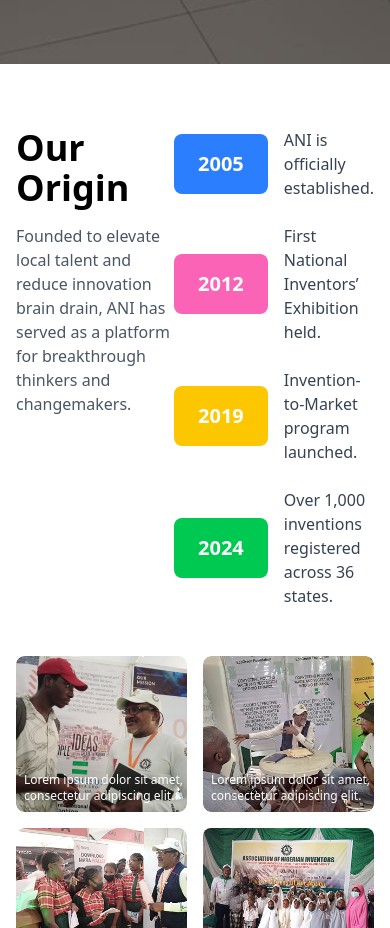
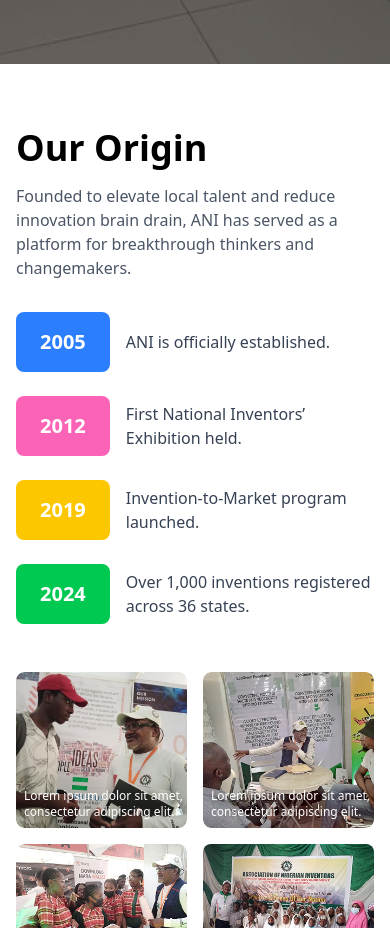
Before and after one commit to Starwox-IT/ANI, a React (Vite) app: page / in a window 390 px wide. Shown: the part 780-1708 px from the top of the page. Built offline with nearby package versions, Linux system fonts and the light colour scheme.

Commit message:
resposive flow

```diff
--- a/src/components/Invention/OurOrigin/OurOrigin.jsx
+++ b/src/components/Invention/OurOrigin/OurOrigin.jsx
@@ -43,7 +43,7 @@ export default function OurOrigin() {
 
   return (
     <section ref={sectionRef} className="container mx-auto px-4 py-16">
-      <div className="flex">
+      <div className="md:flex">
         <div>
           <h2 className="text-4xl font-bold mb-4">Our Origin</h2>
           <p className="text-gray-600 max-w-2xl mb-8">
```
